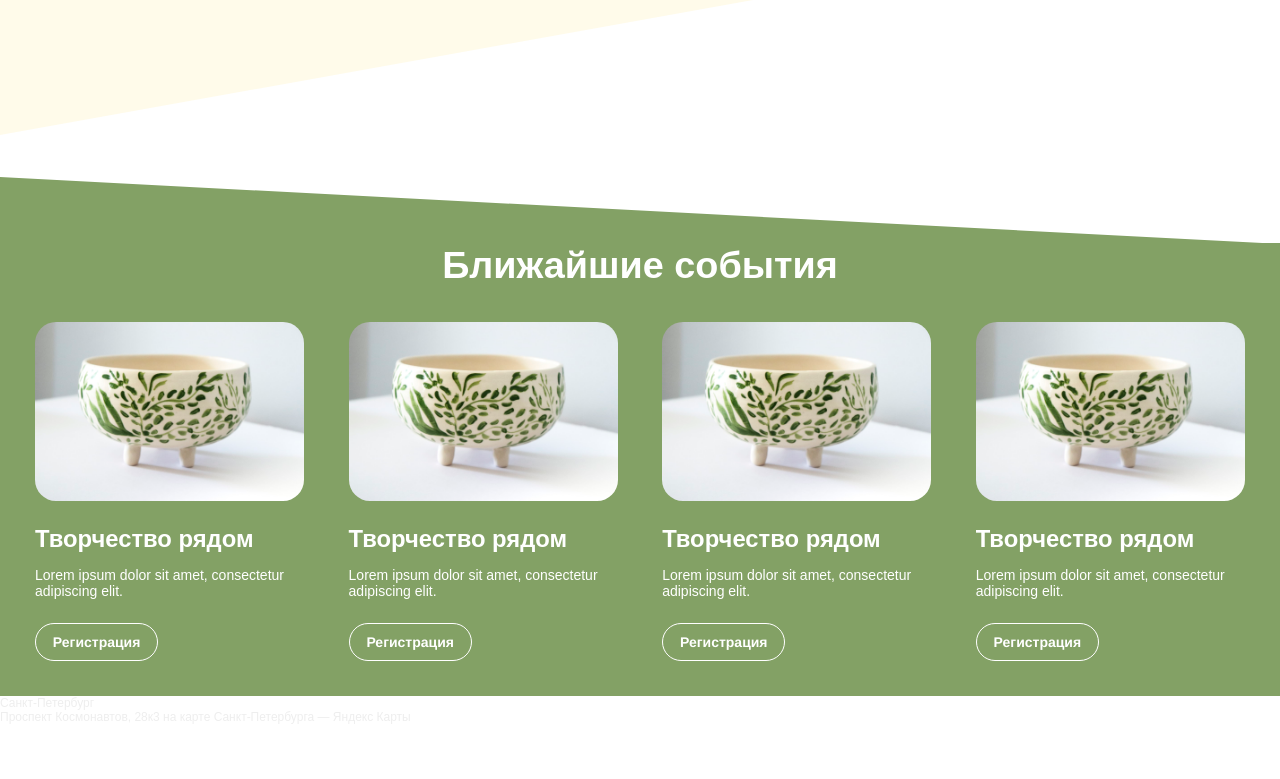
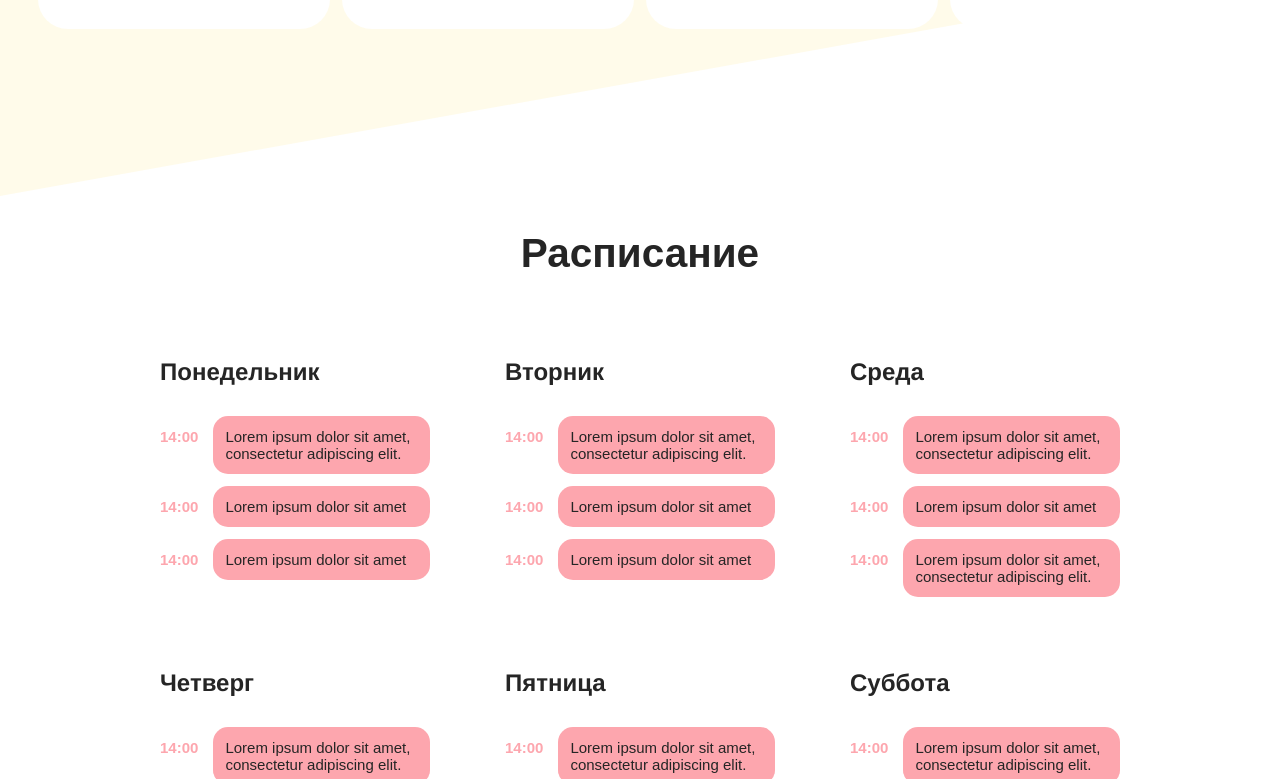
Before and after one commit to locturui/artpolly-vue, a Vue app: page / in a window 1280 px wide. Shown: the part 2021-2800 px from the top of the page. Built offline with nearby package versions, Linux system fonts and the light colour scheme.

Commit message:
Schedule section

```diff
--- a/src/assets/main.css
+++ b/src/assets/main.css
@@ -2,7 +2,7 @@ body {
   margin: 0;
   padding: 0;
   color: #252525;
-  font-size: 14px;
+  font-size: 15px;
   font-family: Arial, sans-serif;
 }
 h2 {
--- /dev/null
+++ b/src/components/DaySchedule.vue
@@ -0,0 +1,61 @@
+<template>
+  <div class="day-schedule">
+    <span>{{ dayName }}</span>
+    <div class="events">
+      <div v-for="(event, index) in props.events" :key="index" class="event">
+        <time>{{ event.time }}</time>
+        <p>{{ event.description }}</p>
+      </div>
+    </div>
+  </div>
+</template>
+
+<script setup lang="ts">
+type Event = {
+  time: string
+  description: string
+}
+
+const props = defineProps({
+  dayName: {
+    type: String,
+    required: true
+  },
+  events: {
+    type: Array as () => Event[],
+    required: true
+  }
+})
+</script>
+
+<style scoped>
+.day-schedule {
+  display: grid;
+  grid-template-rows: auto 1fr;
+  gap: 1em;
+}
+
+.events .event {
+  display: flex;
+  gap: 1em;
+  align-items: baseline;
+}
+
+.events .event p {
+  background-color: #fda6ae;
+  padding: 0.8em;
+  border-radius: 1em;
+  margin-bottom: -0.2em;
+  width: 80%;
+  color: #252525;
+}
+
+.events .event time {
+  color: #fda6ae;
+  font-weight: bold;
+}
+
+span {
+  font-size: 1.6em;
+}
+</style>
--- /dev/null
+++ b/src/components/ScheduleSection.vue
@@ -0,0 +1,17 @@
+<template>
+  <section>
+    <h2>Расписание</h2>
+    <WeekSchedule></WeekSchedule>
+  </section>
+</template>
+
+<script setup lang="ts">
+import WeekSchedule from './WeekSchedule.vue'
+</script>
+
+<style scoped>
+h2 {
+  text-align: center;
+  margin-bottom: 2em;
+}
+</style>
--- a/src/components/ShopItem.vue
+++ b/src/components/ShopItem.vue
@@ -10,7 +10,7 @@
 
 <script setup lang="ts">
 import ActionButton from './ActionButton.vue'
-const props = defineProps<{imgUrl: string}>()
+const props = defineProps<{ imgUrl: string }>()
 </script>
 
 <style scoped>
@@ -19,7 +19,7 @@ const props = defineProps<{imgUrl: string}>()
   flex-direction: column;
   border-collapse: separate;
   width: 25%;
-  margin: 0.5em;
+  margin: 0.5em 0;
 }
 img {
   border-radius: 1.5em;
@@ -32,7 +32,9 @@ p {
 span {
   font-size: 1.7em;
 }
-.price{
+.price {
+  margin-top: 0.5em;
   opacity: 65%;
+  font-size: 1.5em;
 }
 </style>
--- a/src/components/TheHome.vue
+++ b/src/components/TheHome.vue
@@ -4,6 +4,7 @@
     <NarrowSection><AboutItem /></NarrowSection>
     <NarrowSection><InfoIcons /></NarrowSection>
     <ClassesSection></ClassesSection>
+    <ScheduleSection></ScheduleSection>
     <EventsSection></EventsSection>
     <MapSection></MapSection>
     <ContactSection id="contacts"></ContactSection>
@@ -21,6 +22,7 @@ import ClassesSection from './ClassesSection.vue'
 import MapSection from './MapSection.vue'
 import ContactSection from './ContactSection.vue'
 import TheFooter from './TheFooter.vue'
+import ScheduleSection from './ScheduleSection.vue'
 </script>
 
 <style scoped>
--- a/src/components/TheShop.vue
+++ b/src/components/TheShop.vue
@@ -1,21 +1,20 @@
 <template>
-
   <section class="shop">
     <h2>Наша продукция</h2>
     <h3>Категория 1</h3>
-        <div class="box1">
+    <div class="wrapper">
       <ShopItem v-for="shop of shops" :imgUrl="shop.url" :key="shop.id">
         <template #name>{{ shop.name }}</template>
         <template #price>{{ shop.price }} р.</template>
-                <template #content>{{shop.content}} </template>
+        <template #content>{{ shop.content }} </template>
       </ShopItem>
     </div>
     <h3>Категория 2</h3>
-        <div class="box2">
+    <div class="wrapper">
       <ShopItem v-for="shop2 of shops2" :imgUrl="shop2.url" :key="shop2.id">
         <template #name>{{ shop2.name }}</template>
         <template #price>{{ shop2.price }} р.</template>
-                <template #content>{{shop2.content}} </template>
+        <template #content>{{ shop2.content }} </template>
       </ShopItem>
     </div>
   </section>
@@ -27,70 +26,73 @@ import TheFooter from './TheFooter.vue'
 const shops = [
   {
     id: 1,
-        url: "/image/photo_pot.jpeg",
-        name: "Товар",
+    url: '/image/photo_pot.jpeg',
+    name: 'Товар',
     price: 1555,
-        content: "Lorem ipsum dolor sit amet, consectetur adipiscing elit."
+    content:
+      'Lorem ipsum dolor sit amet, consectetur adipiscing elit. Nam dictum leo augue, quis cursus nisl sagittis vel'
   },
   {
     id: 2,
-        url: "/image/photo_pot.jpeg",
-        name: "Товар",
+    url: '/image/photo_pot.jpeg',
+    name: 'Товар',
     price: 1555,
-        content: "Lorem ipsum dolor sit amet, consectetur adipiscing elit."
+    content:
+      'Lorem ipsum dolor sit amet, consectetur adipiscing elit. Nam dictum leo augue, quis cursus nisl sagittis vel'
   },
   {
     id: 3,
-        url: "/image/photo_pot.jpeg",
-        name: "Товар",
+    url: '/image/photo_pot.jpeg',
+    name: 'Товар',
     price: 1555,
-        content: "Lorem ipsum dolor sit amet, consectetur adipiscing elit."
+    content:
+      'Lorem ipsum dolor sit amet, consectetur adipiscing elit. Nam dictum leo augue, quis cursus nisl sagittis vel'
   }
 ]
 const shops2 = [
   {
     id: 1,
-        url: "/image/photo_pot.jpeg",
-        name: "Товар",
+    url: '/image/photo_pot.jpeg',
+    name: 'Товар',
     price: 1555,
-        content: "Lorem ipsum dolor sit amet, consectetur adipiscing elit."
+    content:
+      'Lorem ipsum dolor sit amet, consectetur adipiscing elit. Nam dictum leo augue, quis cursus nisl sagittis vel'
   },
   {
     id: 2,
-        url: "/image/photo_pot.jpeg",
-        name: "Товар",
+    url: '/image/photo_pot.jpeg',
+    name: 'Товар',
     price: 1555,
-        content: "Lorem ipsum dolor sit amet, consectetur adipiscing elit."
+    content:
+      'Lorem ipsum dolor sit amet, consectetur adipiscing elit. Nam dictum leo augue, quis cursus nisl sagittis vel'
   },
   {
     id: 3,
-        url: "/image/photo_pot.jpeg",
-        name: "Товар",
+    url: '/image/photo_pot.jpeg',
+    name: 'Товар',
     price: 1555,
-        content: "Lorem ipsum dolor sit amet, consectetur adipiscing elit."
+    content:
+      'Lorem ipsum dolor sit amet, consectetur adipiscing elit. Nam dictum leo augue, quis cursus nisl sagittis vel'
   }
 ]
 </script>
 <style scoped>
-.shop{
-    padding: 6em 2em;
-    width: 80%;
+.shop {
+  padding-top: 6em;
+  width: 75%;
   margin: 0 auto;
 }
-h2{
+h2 {
   text-align: center;
 }
-.box1{
+.wrapper {
   display: flex;
   flex-direction: row;
   justify-content: space-between;
+  margin-bottom: 5em;
 }
-.box2{
-    display: flex;
-    flex-direction: row;
-    justify-content: space-between;
-}
-h3{
+
+h3 {
   font-size: 1.5em;
 }
 </style>
--- /dev/null
+++ b/src/components/WeekSchedule.vue
@@ -0,0 +1,84 @@
+<template>
+  <div class="week-schedule">
+    <DaySchedule
+      v-for="(day, index) in weekDays"
+      :key="index"
+      :dayName="day.name"
+      :events="day.events"
+    />
+  </div>
+</template>
+
+<script setup>
+import DaySchedule from './DaySchedule.vue'
+import { reactive } from 'vue'
+
+const weekDays = reactive([
+  {
+    name: 'Понедельник',
+    events: [
+      { time: '14:00', description: 'Lorem ipsum dolor sit amet, consectetur adipiscing elit. ' },
+      { time: '14:00', description: 'Lorem ipsum dolor sit amet' },
+      { time: '14:00', description: 'Lorem ipsum dolor sit amet' }
+    ]
+  },
+  {
+    name: 'Вторник',
+    events: [
+      { time: '14:00', description: 'Lorem ipsum dolor sit amet, consectetur adipiscing elit. ' },
+      { time: '14:00', description: 'Lorem ipsum dolor sit amet' },
+      { time: '14:00', description: 'Lorem ipsum dolor sit amet' }
+    ]
+  },
+  {
+    name: 'Среда',
+    events: [
+      { time: '14:00', description: 'Lorem ipsum dolor sit amet, consectetur adipiscing elit. ' },
+      { time: '14:00', description: 'Lorem ipsum dolor sit amet' },
+      { time: '14:00', description: 'Lorem ipsum dolor sit amet, consectetur adipiscing elit. ' }
+    ]
+  },
+  {
+    name: 'Четверг',
+    events: [
+      { time: '14:00', description: 'Lorem ipsum dolor sit amet, consectetur adipiscing elit. ' },
+      { time: '14:00', description: 'Lorem ipsum dolor sit amet' },
+      { time: '14:00', description: 'Lorem ipsum dolor sit amet' }
+    ]
+  },
+  {
+    name: 'Пятница',
+    events: [
+      { time: '14:00', description: 'Lorem ipsum dolor sit amet, consectetur adipiscing elit. ' },
+      { time: '14:00', description: 'Lorem ipsum dolor sit amet' },
+      { time: '14:00', description: 'Lorem ipsum dolor sit amet' }
+    ]
+  },
+  {
+    name: 'Суббота',
+    events: [
+      { time: '14:00', description: 'Lorem ipsum dolor sit amet, consectetur adipiscing elit. ' },
+      { time: '14:00', description: 'Lorem ipsum dolor sit amet' },
+      { time: '14:00', description: 'Lorem ipsum dolor sit amet' }
+    ]
+  },
+  {
+    name: 'Воскресенье',
+    events: [
+      { time: '14:00', description: 'Lorem ipsum dolor sit amet' },
+      { time: '14:00', description: 'Lorem ipsum dolor sit amet' },
+      { time: '14:00', description: 'Lorem ipsum dolor sit amet' }
+    ]
+  }
+])
+</script>
+
+<style scoped>
+.week-schedule {
+  display: grid;
+  grid-template-columns: repeat(3, minmax(150px, 1fr));
+  gap: 5em;
+  width: 75%;
+  margin: 0 auto;
+}
+</style>
```
Lines whose indentation alone changed are shown as unchanged.
